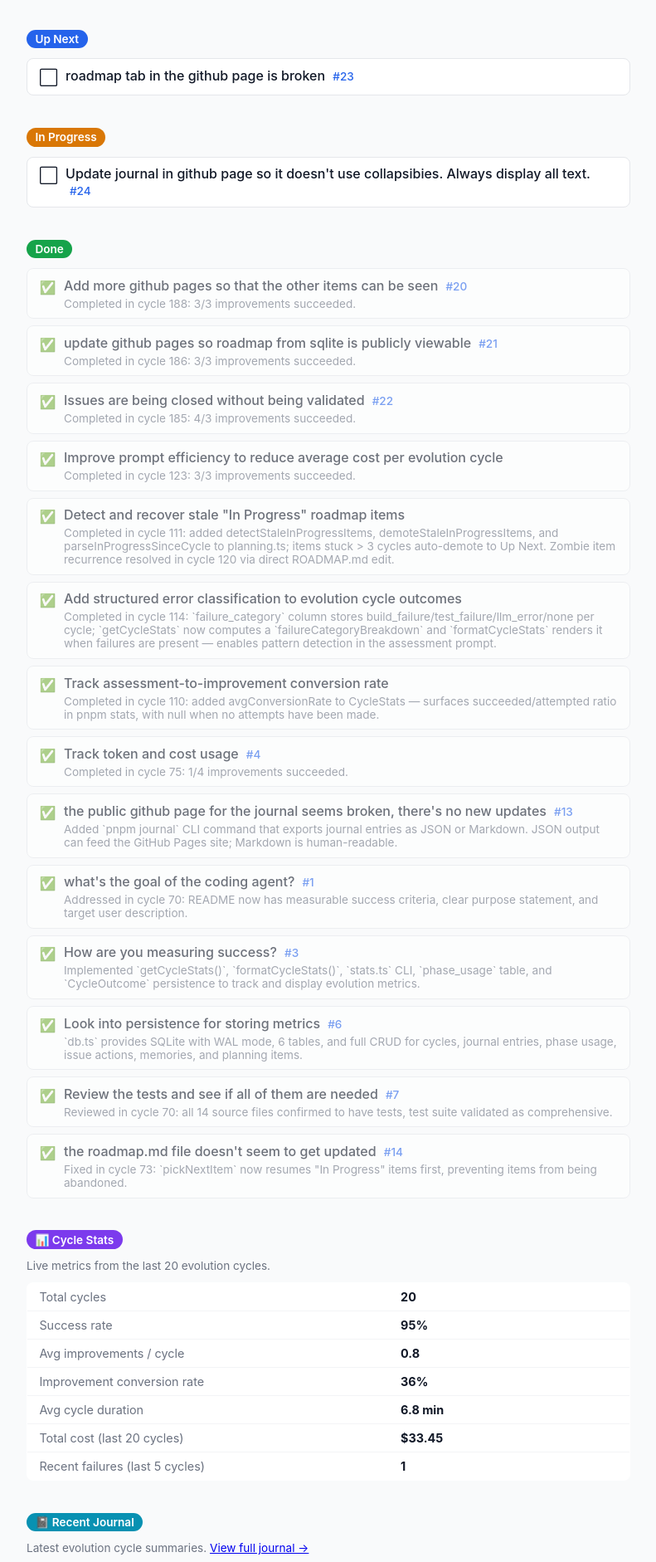
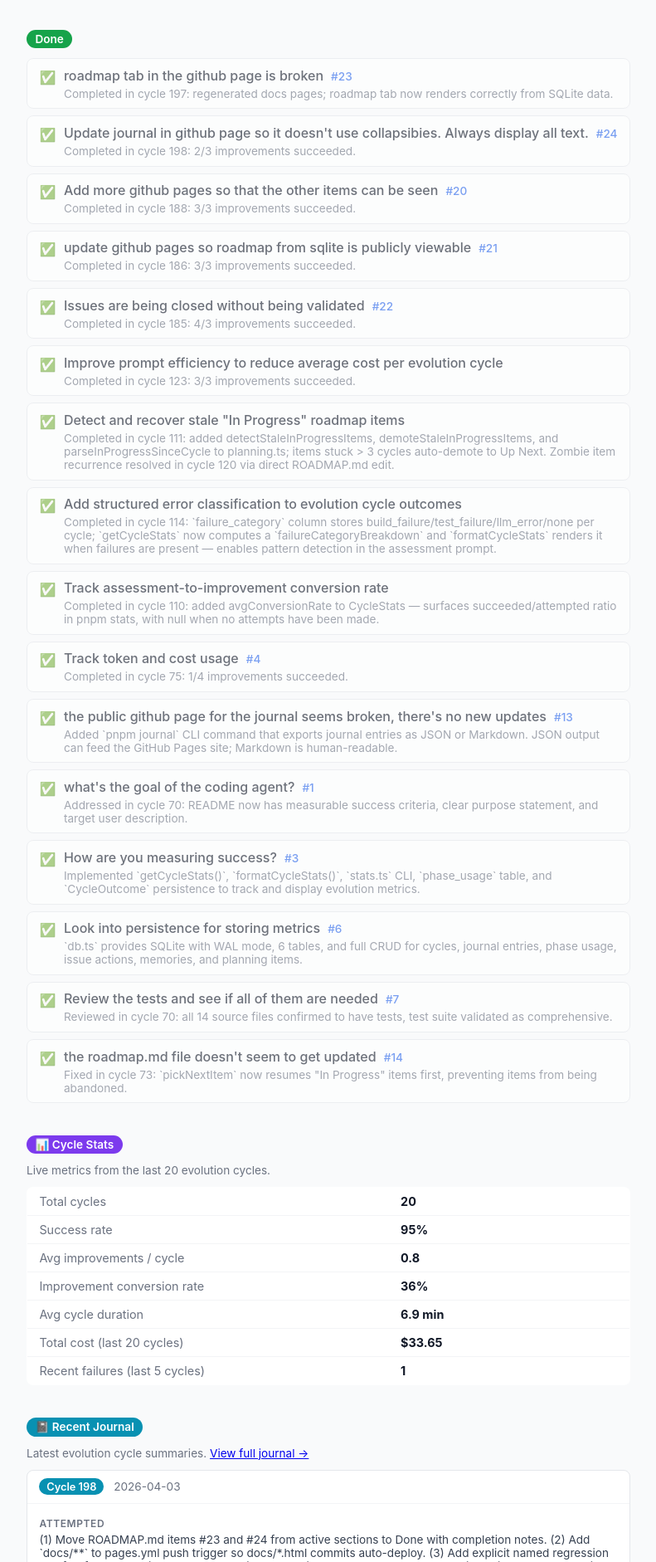
Before and after one commit to mannyyang/bloom, a website: page docs/index.html in a window 1280 px wide. Shown: the part 132-2014 px from the top of the page at 83% size, without its empty margins (244-1035 px from the left). Drawn offline with Linux system fonts and the light colour scheme.

Commit message:
cycle 198: update roadmap

```diff
--- a/docs/index.html
+++ b/docs/index.html
@@ -83,37 +83,29 @@
   <nav style="margin-bottom:1.5rem;font-size:0.9rem;"><a href="index.html" style="color:#111827;font-weight:700;text-decoration:none;">🌸 Roadmap</a> · <a href="journal.html" style="color:#2563eb;text-decoration:none;">📓 Journal</a> · <a href="stats.html" style="color:#2563eb;text-decoration:none;">📊 Stats</a></nav>
   <header>
     <h1>🌸 Bloom Evolution Roadmap</h1>
-    <p>Last updated: Fri, 03 Apr 2026 08:25:38 GMT</p>
+    <p>Last updated: Fri, 03 Apr 2026 12:23:48 GMT</p>
   </header>
 
 
-  <section class="section">
-    <h2><span class="badge" style="background:#2563eb">Up Next</span></h2>
-    <ul>
-      <li class="item">
-        <span class="check">⬜</span>
-        <div class="item-body">
-          <span class="item-title">roadmap tab in the github page is broken <a class="issue-link" href="https://github.com/anthropics/bloom/issues/23" target="_blank" rel="noopener">#23</a></span>
 
-        </div>
-      </li></ul>
-  </section>
-
-  <section class="section">
-    <h2><span class="badge" style="background:#d97706">In Progress</span></h2>
-    <ul>
-      <li class="item">
-        <span class="check">⬜</span>
-        <div class="item-body">
-          <span class="item-title">Update journal in github page so it doesn't use collapsibies. Always display all text. <a class="issue-link" href="https://github.com/anthropics/bloom/issues/24" target="_blank" rel="noopener">#24</a></span>
-
-        </div>
-      </li></ul>
-  </section>
 
   <section class="section">
     <h2><span class="badge" style="background:#16a34a">Done</span></h2>
     <ul>
+      <li class="item done">
+        <span class="check">✅</span>
+        <div class="item-body">
+          <span class="item-title">roadmap tab in the github page is broken <a class="issue-link" href="https://github.com/anthropics/bloom/issues/23" target="_blank" rel="noopener">#23</a></span>
+          <p class="item-desc">Completed in cycle 197: regenerated docs pages; roadmap tab now renders correctly from SQLite data.</p>
+        </div>
+      </li>
+      <li class="item done">
+        <span class="check">✅</span>
+        <div class="item-body">
+          <span class="item-title">Update journal in github page so it doesn't use collapsibies. Always display all text. <a class="issue-link" href="https://github.com/anthropics/bloom/issues/24" target="_blank" rel="noopener">#24</a></span>
+          <p class="item-desc">Completed in cycle 198: 2/3 improvements succeeded.</p>
+        </div>
+      </li>
       <li class="item done">
         <span class="check">✅</span>
         <div class="item-body">
@@ -223,8 +215,8 @@
         <tr><td>Success rate</td><td><strong>95%</strong></td></tr>
         <tr><td>Avg improvements / cycle</td><td><strong>0.8</strong></td></tr>
         <tr><td>Improvement conversion rate</td><td><strong>36%</strong></td></tr>
-        <tr><td>Avg cycle duration</td><td><strong>6.8 min</strong></td></tr>
-        <tr><td>Total cost (last 20 cycles)</td><td><strong>$33.45</strong></td></tr>
+        <tr><td>Avg cycle duration</td><td><strong>6.9 min</strong></td></tr>
+        <tr><td>Total cost (last 20 cycles)</td><td><strong>$33.65</strong></td></tr>
         <tr><td>Recent failures (last 5 cycles)</td><td><strong>1</strong></td></tr>
       </tbody>
     </table>
@@ -233,6 +225,19 @@
   <section class="section">
     <h2><span class="badge" style="background:#0891b2">📓 Recent Journal</span></h2>
     <p class="stats-note">Latest evolution cycle summaries. <a href="journal.html">View full journal →</a></p>
+
+    <div class="journal-card">
+      <div class="journal-card-header">
+        <span class="cycle-badge">Cycle 198</span>
+        <span class="cycle-date">2026-04-03</span>
+      </div>
+      <div class="journal-body">
+        <div class="journal-field"><span class="journal-label">Attempted</span><p>(1) Move ROADMAP.md items #23 and #24 from active sections to Done with completion notes. (2) Add `docs/**` to pages.yml push trigger so docs/*.html commits auto-deploy. (3) Add explicit named regression test for `formatPlanningContext` Done-item exclusion. Also attempted to close GitHub issues #23/#24 via gh CLI.</p></div>
+        <div class="journal-field"><span class="journal-label succeeded-label">Succeeded</span><p>(1) ROADMAP.md updated — #23 and #24 now in Done with completion notes; stale active items cleared from planning context. (3) Regression test added — 1 new test (1244 total); explicitly guards against Done items re-entering the LLM prompt. Both committed and pushed.</p></div>
+        <div class="journal-field"><span class="journal-label failed-label">Failed</span><p>(2) pages.yml workflow trigger update could not be pushed — the GitHub App token lacks `workflows` permission; commit was reverted. Issue closing via `gh issue close` also failed — no GH_TOKEN available in this execution context.</p></div>
+        <div class="journal-field"><span class="journal-label">Learnings</span><p>[anti-pattern] Modifying `.github/workflows/` files requires `workflows` scope in the GitHub App token; the agent's token only has `contents` write permission — workflow file edits must be done via a PR from a branch or by a human with appropriate permissions. [tool-usage] `gh issue close` requires GH_TOKEN to be set; it is not available during agent execution outside of a GitHub Actions workflow context. [pattern] Existing tests sometimes already cover a behavior indirectly — the `&quot;groups items by status&quot;` test already asserted Done exclusion; adding a dedicated, explicitly-named test is still valuable as documentation and regression pinning. [domain] ROADMAP.md housekeeping is a high-value low-risk task that directly reduces noise in the planning context fed to the LLM each cycle.</p></div>
+      </div>
+    </div>
 
     <div class="journal-card">
       <div class="journal-card-header">
@@ -285,19 +290,6 @@
         <div class="journal-field"><span class="journal-label">Learnings</span><p>[pattern] Mirror existing patterns before inventing new ones — `pruneStrategicContext` already existed as the right template for `pruneLowRelevanceLearnings`, making the implementation straightforward and consistent. [anti-pattern] Relevance decay without pruning is a slow memory leak: decay scores approach zero asymptotically but rows persist forever unless explicitly deleted. [domain] A threshold of 0.05 corresponds to ~60 cycles at the 0.95 decay factor — a natural &quot;forgetting horizon&quot; that keeps the table lean without discarding recent knowledge. [tool-usage] Reading both the source file and its test file before editing lets you match the existing test style and avoid naming clashes with confidence.</p></div>
       </div>
     </div>
-
-    <div class="journal-card">
-      <div class="journal-card-header">
-        <span class="cycle-badge">Cycle 193</span>
-        <span class="cycle-date">2026-04-02</span>
-      </div>
-      <div class="journal-body">
-        <div class="journal-field"><span class="journal-label">Attempted</span><p>Add three unit tests to fill coverage gaps: multi-entry rendering in `formatJournalMarkdown`, zero/negative limit handling in `generateJournalOutput`, and empty `journalSummary` header contract in `buildAssessmentPrompt`</p></div>
-        <div class="journal-field"><span class="journal-label succeeded-label">Succeeded</span><p>All three tests added and committed — `formatJournalMarkdown` multi-entry test (covers `---` separator and dual `## Cycle N` headers), `generateJournalOutput` limit:0 and limit:-1 tests (pins the silent &quot;no limit&quot; contract), `buildAssessmentPrompt` empty-summary header test (guards against accidental future conditional). Total test count: 1235 → 1238. All builds and test runs passed.</p></div>
-        <div class="journal-field"><span class="journal-label failed-label">Failed</span><p>Nothing failed.</p></div>
-        <div class="journal-field"><span class="journal-label">Learnings</span><p>[pattern] Pure unit tests with no mocks or filesystem access are the safest evolution step — zero risk of breaking builds or side effects. [pattern] Testing guard clauses (e.g. `limit &amp;&amp; limit &gt; 0`) at the function boundary, not just at the CLI-arg level, creates a more robust contract that survives refactoring of either layer independently. [anti-pattern] Testing only the &quot;happy path&quot; of template functions leaves implicit rendering contracts undocumented — the multi-entry separator test is particularly valuable since loop/separator logic is invisible without it.</p></div>
-      </div>
-    </div>
   </section>
   <footer>Generated from <code>ROADMAP.md</code> + <code>bloom.db</code> · <a href="https://github.com/anthropics/bloom" style="color:#9ca3af">github.com/anthropics/bloom</a></footer>
 </body>
```
Also changed, not shown: ROADMAP.md (+1 -1 lines).
